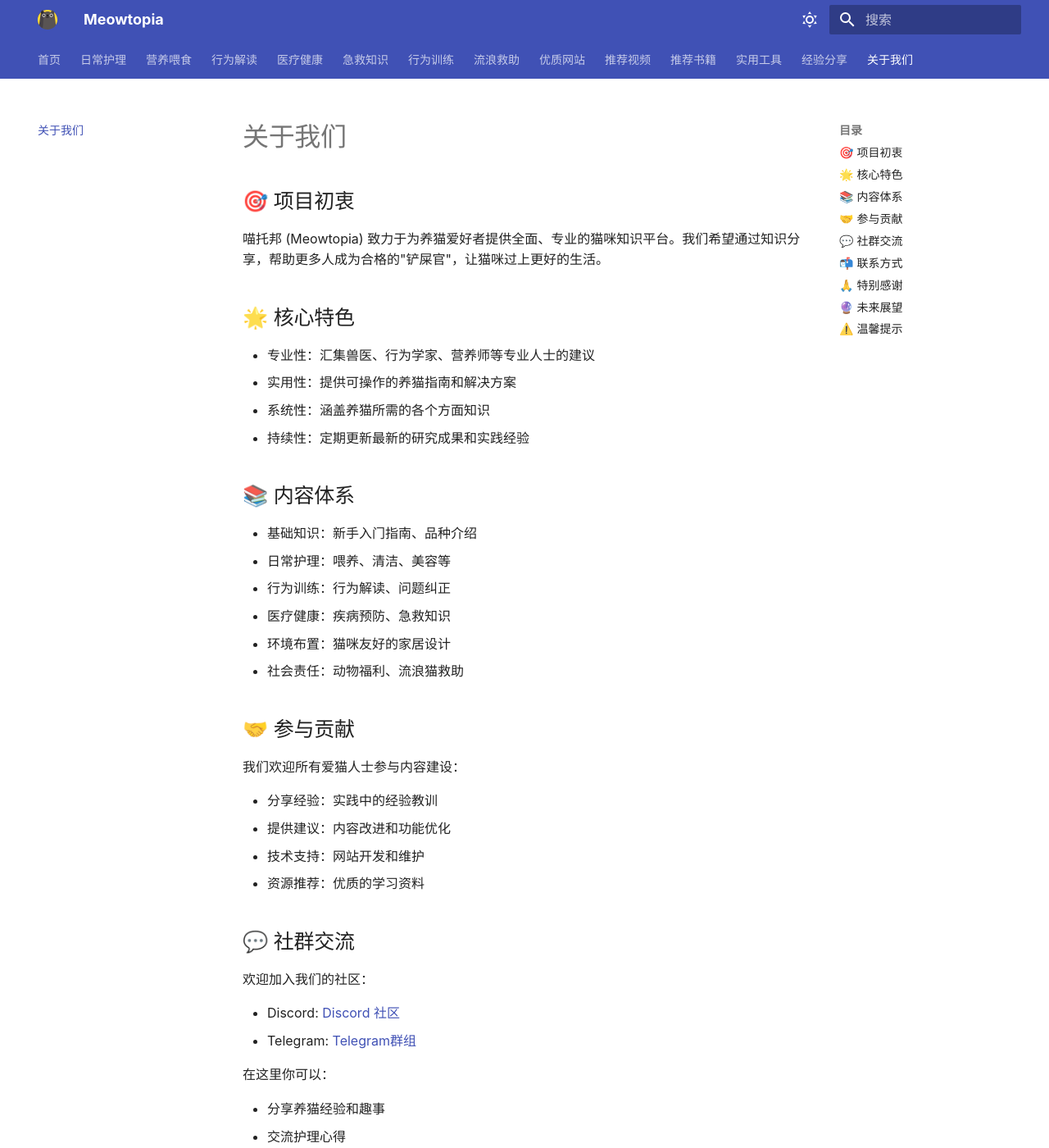
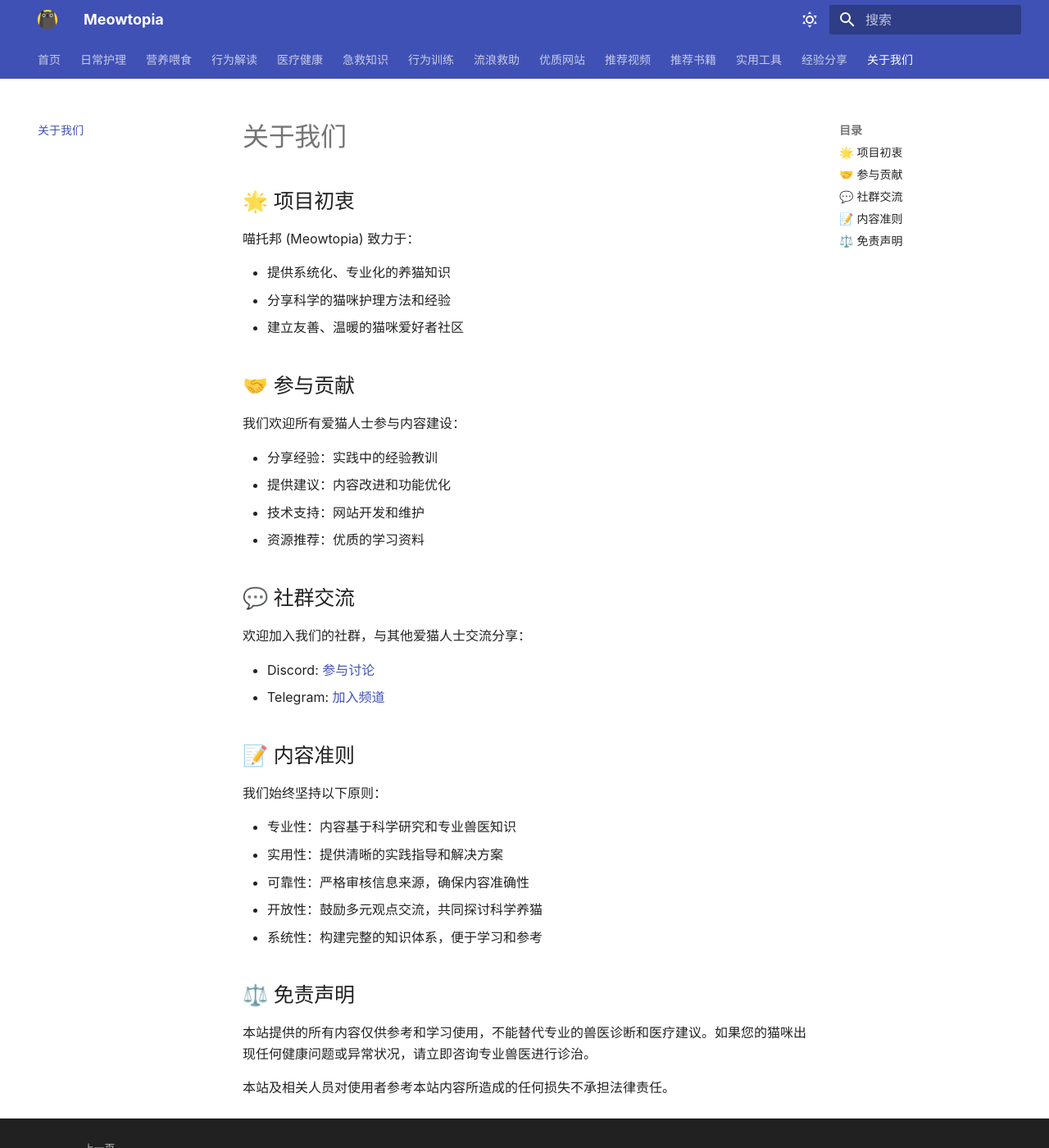
Before and after one commit to FreemanKevin/Meowtopia, an MkDocs documentation site: the page built from docs/about.md, in a window 1280 px wide and 1400 px high. Shown: the whole window at 82% size. Built offline with MkDocs 1.6.1 and Material for MkDocs 9.7.7, drawn with Linux system fonts in a browser that asks for light colours; some web fonts are replaced; some of the changed text lies outside the part shown.

Commit message:
update about.md

```diff
--- a/docs/about.md
+++ b/docs/about.md
@@ -4,24 +4,12 @@ hide:
   - view
 ---
 
-## 🎯 项目初衷
-喵托邦 (Meowtopia) 致力于为养猫爱好者提供全面、专业的猫咪知识平台。我们希望通过知识分享，帮助更多人成为合格的"铲屎官"，让猫咪过上更好的生活。
+## 🌟 项目初衷
+喵托邦 (Meowtopia) 致力于：
 
-## 🌟 核心特色
-
-- 专业性：汇集兽医、行为学家、营养师等专业人士的建议
-- 实用性：提供可操作的养猫指南和解决方案
-- 系统性：涵盖养猫所需的各个方面知识
-- 持续性：定期更新最新的研究成果和实践经验
-
-## 📚 内容体系
-
-- 基础知识：新手入门指南、品种介绍
-- 日常护理：喂养、清洁、美容等
-- 行为训练：行为解读、问题纠正
-- 医疗健康：疾病预防、急救知识
-- 环境布置：猫咪友好的家居设计
-- 社会责任：动物福利、流浪猫救助
+- 提供系统化、专业化的养猫知识
+- 分享科学的猫咪护理方法和经验
+- 建立友善、温暖的猫咪爱好者社区
 
 ## 🤝 参与贡献
 我们欢迎所有爱猫人士参与内容建设：
@@ -32,34 +20,21 @@ hide:
 - 资源推荐：优质的学习资料
 
 ## 💬 社群交流
-欢迎加入我们的社区：
+欢迎加入我们的社群，与其他爱猫人士交流分享：
 
-- Discord: [Discord 社区](https://discord.gg/ePNtxruT)
-- Telegram: [Telegram群组](https://t.me/meowtopia)
+- Discord: [参与讨论](https://discord.gg/ePNtxruT)
+- Telegram: [加入频道](https://t.me/+arU4HlxVqLBjNTJl)
 
-在这里你可以：
+## 📝 内容准则
+我们始终坚持以下原则：
 
-- 分享养猫经验和趣事
-- 交流护理心得
-- 分享可爱的猫咪照片
-- 结识其他爱猫人士
+- 专业性：内容基于科学研究和专业兽医知识
+- 实用性：提供清晰的实践指导和解决方案
+- 可靠性：严格审核信息来源，确保内容准确性
+- 开放性：鼓励多元观点交流，共同探讨科学养猫
+- 系统性：构建完整的知识体系，便于学习和参考
 
-## 📬 联系方式
+## ⚖️ 免责声明
+本站提供的所有内容仅供参考和学习使用，不能替代专业的兽医诊断和医疗建议。如果您的猫咪出现任何健康问题或异常状况，请立即咨询专业兽医进行诊治。
 
-- GitHub: [项目地址](https://github.com/yourusername/meowtopia)
-- Email: contact@meowtopia.com
-
-## 🙏 特别感谢
-感谢所有为喵托邦贡献内容和提供帮助的朋友们。正是你们的支持，让这个项目能够不断成长和完善。
-
-## 🔮 未来展望
-我们期待将喵托邦打造成：
-
-- 最专业的中文猫咪知识库
-- 最活跃的养猫爱好者社区
-- 最可靠的猫咪资源导航平台
-
-让我们一起，为猫咪创造更美好的生活！
-
-## ⚠️ 温馨提示
-本站内容仅供参考。每只猫咪都是独特的个体，遇到具体问题时请及时咨询专业兽医。
+本站及相关人员对使用者参考本站内容所造成的任何损失不承担法律责任。
```
Also changed, not shown: docs/index.md (+48 -11 lines).
